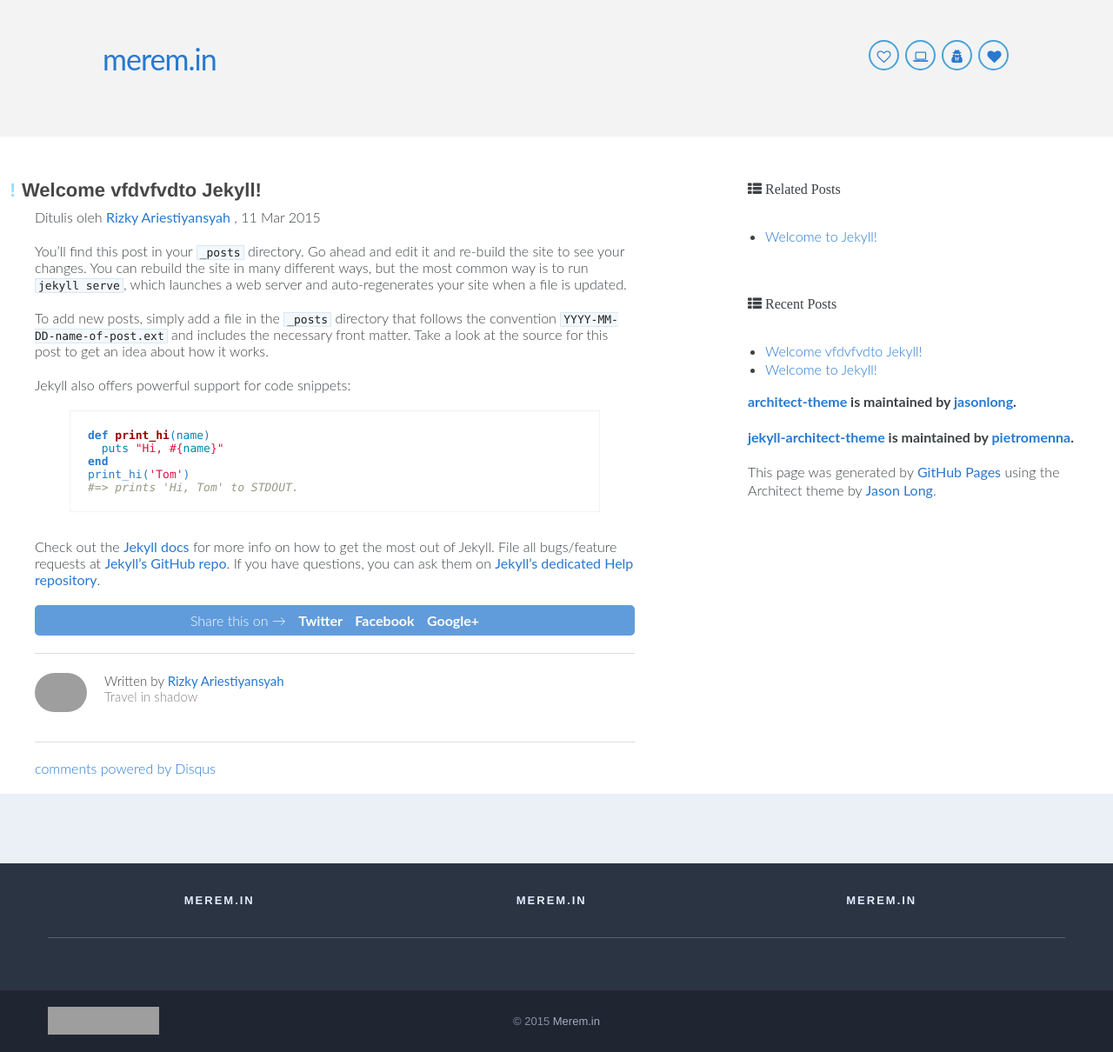
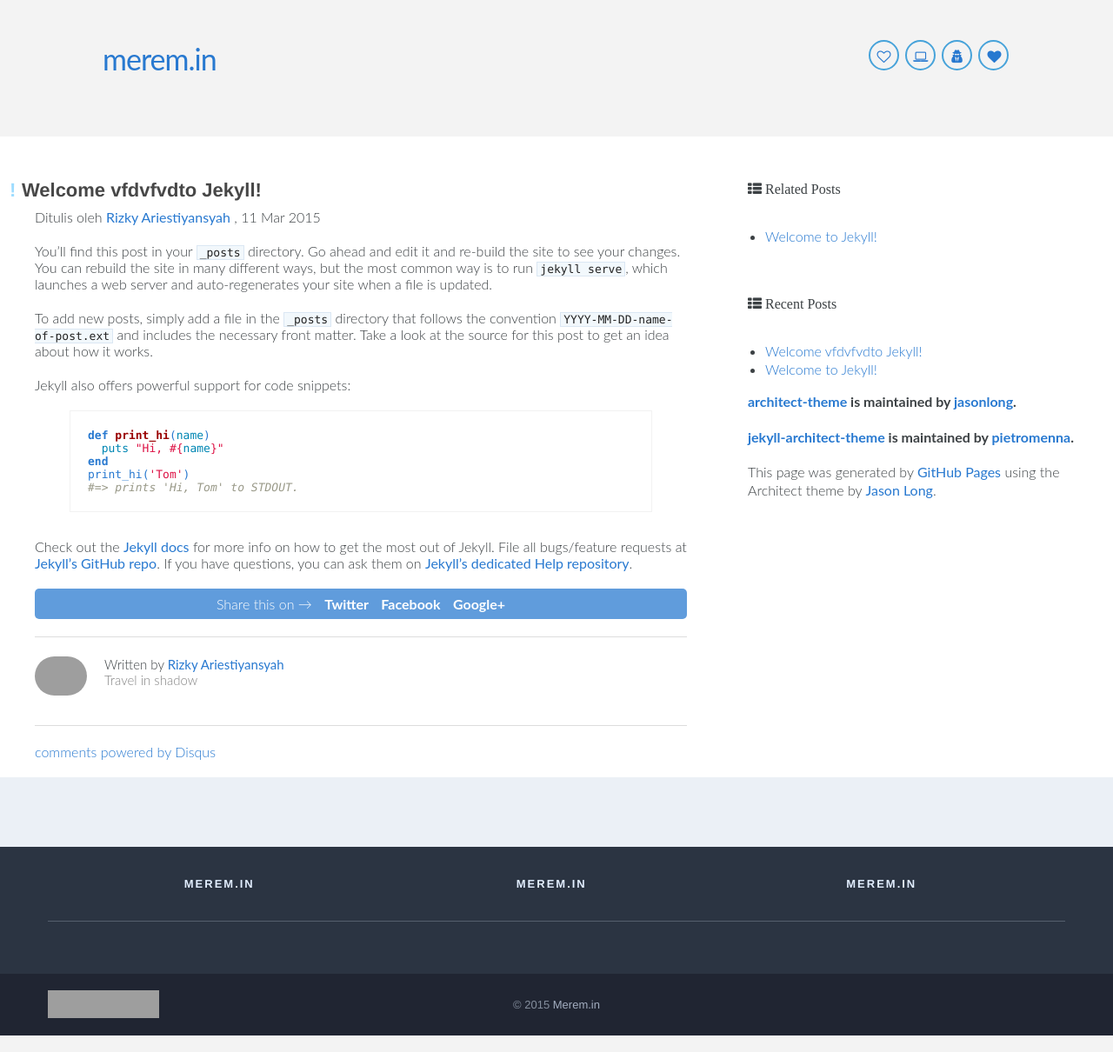
Before and after one commit to merem/merem.github.io, a Jekyll site: the page built from _posts/2015-03-12-welcome-to-jekyll.markdown, in a window 1280 px wide. Shown: the whole page at 87% size. Built offline with Jekyll 4.4.1, drawn with Linux system fonts in a browser that asks for light colours; comment, search, counter and statistics services are not loaded; grey boxes are pictures that could not be loaded.

Commit message:
update width

```diff
--- a/css/stylesheet.css
+++ b/css/stylesheet.css
@@ -490,7 +490,7 @@ header h2 {
 
 #main-content {
   float: left;
-  width: 690px;
+  width: 750px;
 }
 
 #main-content img {
```
